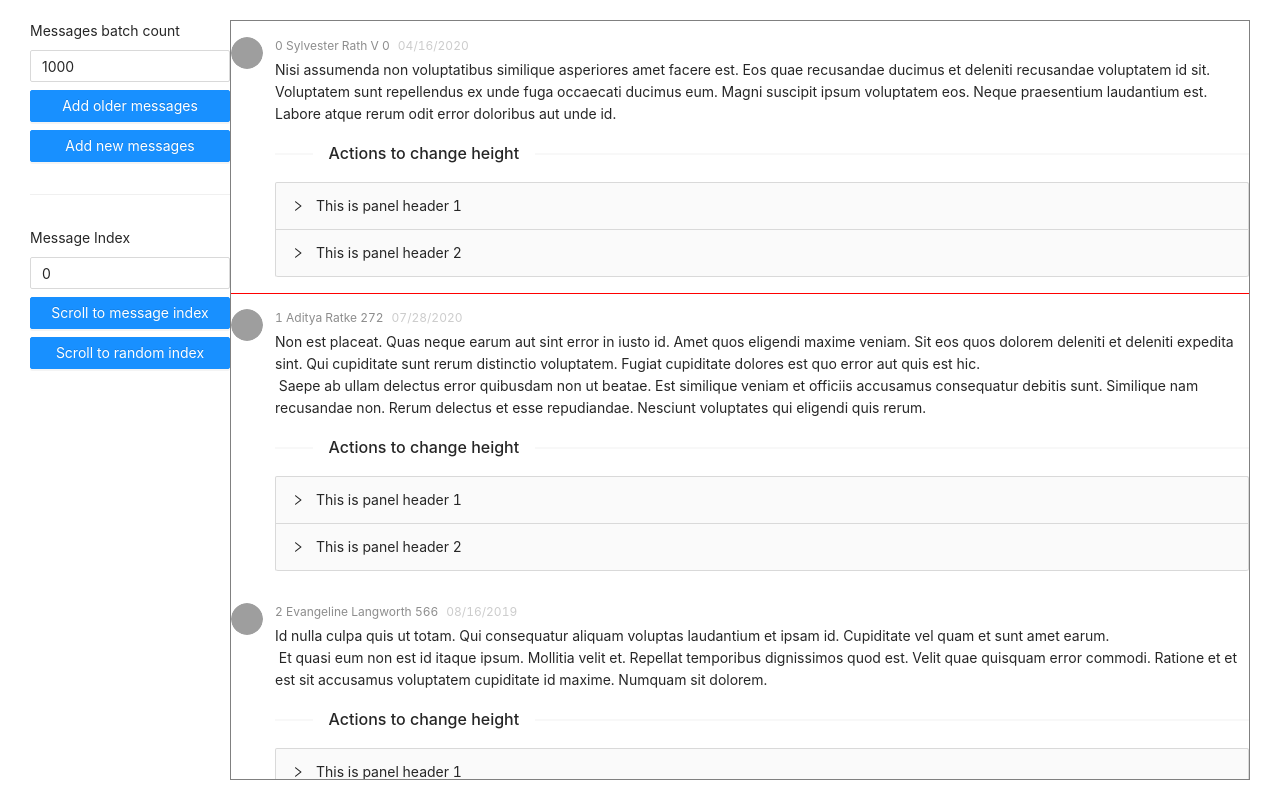
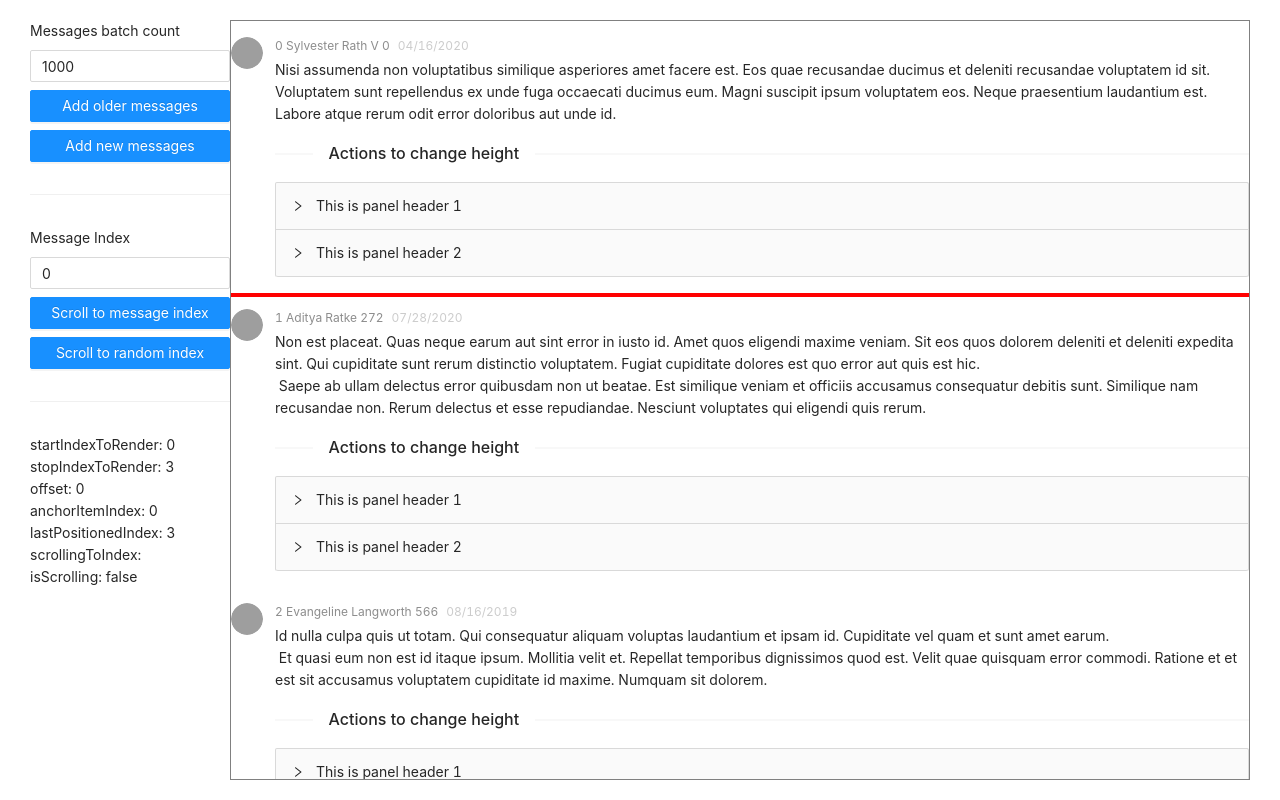
Before and after one commit to vchagaev/react-virtualist, a React (Create React App) app: page / in a window 1280 px wide. Built offline with nearby package versions, Linux system fonts and the light colour scheme; grey boxes are pictures that could not be loaded.

Commit message:
debug info and clear

```diff
--- a/src/App.css
+++ b/src/App.css
@@ -21,3 +21,8 @@
 .chat-messages {
   flex-grow: 1;
 }
+
+.debug-info {
+  display: flex;
+  flex-direction: column;
+}
--- a/src/App.tsx
+++ b/src/App.tsx
@@ -143,6 +143,9 @@ function App() {
             >
               Scroll to random index
             </Button>
+            <Divider />
+            <div id="debug-container">
+            </div>
           </Space>
         </div>
         <div className="chat-messages">
--- a/src/VirtualList.tsx
+++ b/src/VirtualList.tsx
@@ -1,4 +1,5 @@
 import React, { UIEvent } from "react";
+import ReactDOM from "react-dom";
 import throttle from "lodash-es/throttle";
 import debounce from "lodash-es/debounce";
 import { ItemMeasure } from "./ItemMeasure";
@@ -66,10 +67,10 @@ export class VirtualList<Item extends Object> extends React.PureComponent<
   >();
   offset: number = 0;
   anchorItem: Item | null = null;
-  scrollTopDelta: number = 0;
   containerRef = React.createRef<HTMLDivElement>();
   lastPositionedIndex: number = 0; // for debounce
   scrollingToIndex: number | null = null;
+  isScrolling: boolean = false;
 
   ensureItemMetadata = (item: Item) => {
     const { estimatedItemHeight } = this.props;
@@ -130,7 +131,11 @@ export class VirtualList<Item extends Object> extends React.PureComponent<
       const {
         stopIndexToRender,
         lastCalculatedIndex,
-      } = this.calculateStopIndex(startIndexToRender, indexMustBeCalculated, offset);
+      } = this.calculateStopIndex(
+        startIndexToRender,
+        indexMustBeCalculated,
+        offset
+      );
       const newLastPositionedIndex = Math.max(
         lastPositionedIndex,
         lastCalculatedIndex
@@ -180,16 +185,22 @@ export class VirtualList<Item extends Object> extends React.PureComponent<
     };
   };
 
+  onScrollDebounced = debounce(() => {
+    this.isScrolling = false;
+
+    this.forceUpdate();
+  }, 5 * 100);
+
   onScrollThrottled = throttle((scrollTop: number) => {
     this.offset = Math.round(scrollTop);
+    this.isScrolling = true;
 
-    console.log('Logger: setting offset from container', Math.round(scrollTop));
+    this.onScrollDebounced();
 
     this.forceUpdate();
   }, SCROLL_THROTTLE_MS);
 
   onScroll = (event: UIEvent) => {
-    console.log('Logger: onScroll', Math.round(event.currentTarget.scrollTop));
     this.onScrollThrottled(event.currentTarget.scrollTop);
   };
 
@@ -238,7 +249,11 @@ export class VirtualList<Item extends Object> extends React.PureComponent<
     }; // for a11y +1 item upper}
   };
 
-  calculateStopIndex = (startIndex: number, indexMustBeCalculated: number, offset: number) => {
+  calculateStopIndex = (
+    startIndex: number,
+    indexMustBeCalculated: number,
+    offset: number
+  ) => {
     const { items, height } = this.props;
 
     const startItem = items[startIndex];
@@ -292,8 +307,6 @@ export class VirtualList<Item extends Object> extends React.PureComponent<
   ): void {
     trace(this.props, this.state, prevProps, prevState);
 
-    console.log('Logger: DU with offset', this.offset);
-
     const { items, height } = this.props;
     const { items: prevItems } = prevProps;
     const { startIndexToRender, stopIndexToRender } = this.state;
@@ -333,32 +346,29 @@ export class VirtualList<Item extends Object> extends React.PureComponent<
       anchorItem: this.anchorItem,
     });
 
-    console.log("Applying new state after build", {
-      startIndexToRender: newStartIndexToRender,
-      stopIndexToRender: newStopIndexToRender,
-      lastPositionedIndex: newLastPositionedIndex,
-      anchorItem: newAnchorItem,
-    });
-
     this.lastPositionedIndex = newLastPositionedIndex;
     this.anchorItem = newAnchorItem;
-    this.scrollTopDelta = scrollTopDelta;
 
-    if (startIndexToRender !== newStartIndexToRender ||
-      stopIndexToRender !== newStopIndexToRender) {
-      this.setState({
-        startIndexToRender: newStartIndexToRender,
-        stopIndexToRender: newStopIndexToRender
-      }, () => {
-        if (scrollTopDelta && this.containerRef.current) {
-          console.log('Logger: scrollTopDelta adjusting', scrollTopDelta);
-          this.containerRef.current.scrollTop += scrollTopDelta;
+    if (
+      startIndexToRender !== newStartIndexToRender ||
+      stopIndexToRender !== newStopIndexToRender
+    ) {
+      this.setState(
+        {
+          startIndexToRender: newStartIndexToRender,
+          stopIndexToRender: newStopIndexToRender,
+        },
+        () => {
+          if (scrollTopDelta && this.containerRef.current) {
+            console.log("Logger: scrollTopDelta adjusting", scrollTopDelta);
+            this.containerRef.current.scrollTop += scrollTopDelta;
+          }
         }
-      });
+      );
     } else if (scrollTopDelta) {
       this.forceUpdate(() => {
         if (scrollTopDelta && this.containerRef.current) {
-          console.log('Logger: scrollTopDelta adjusting', scrollTopDelta);
+          console.log("Logger: scrollTopDelta adjusting", scrollTopDelta);
           this.containerRef.current.scrollTop += scrollTopDelta;
         }
       });
@@ -507,7 +517,7 @@ export class VirtualList<Item extends Object> extends React.PureComponent<
                 height,
                 opacity: measured ? 1 : 0,
                 width: "100%",
-                outline: item === this.anchorItem ? "1px solid red" : undefined,
+                outline: item === this.anchorItem ? "4px solid red" : undefined,
               }}
             >
               {renderRow({
@@ -543,6 +553,21 @@ export class VirtualList<Item extends Object> extends React.PureComponent<
         >
           {itemsToRender}
         </div>
+        {ReactDOM.createPortal(
+          <div className="debug-info">
+            <span>startIndexToRender: {startIndexToRender}</span>
+            <span>stopIndexToRender: {stopIndexToRender}</span>
+            <span>offset: {this.offset}</span>
+            <span>
+              anchorItemIndex:{" "}
+              {this.anchorItem && (this.anchorItem as any).index}
+            </span>
+            <span>lastPositionedIndex: {this.lastPositionedIndex}</span>
+            <span>scrollingToIndex: {this.scrollingToIndex}</span>
+            <span>isScrolling: {this.isScrolling ? "true" : "false"}</span>
+          </div>,
+          document.getElementById("debug-container")!
+        )}
       </div>
     );
   }
```
